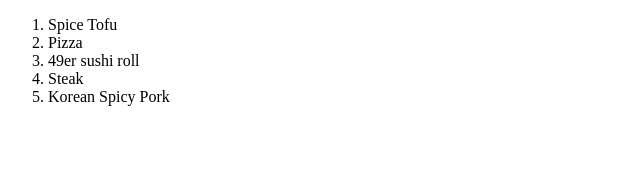
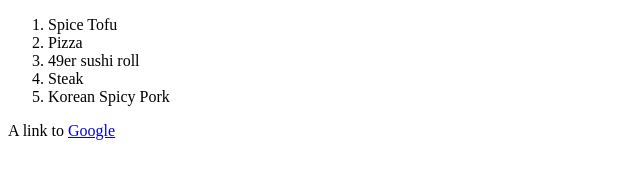
Before and after one commit to Randop3rsoN/randop3rson.github.io, a plain HTML site: page index.html in a window 1280 px wide. Shown: the whole page, without its empty margins (0-640 px from the left). Drawn offline with Linux system fonts and the light colour scheme.

Commit message:
update 2.0

```diff
--- a/index.html
+++ b/index.html
@@ -14,3 +14,7 @@
     </ol>
   </body>
 </html>
+<p>
+  A link to
+  <a href="https://www.koreanbapsang.com/dweji-bulgogi-korean-spicy-pork-bbq/">Google</a>
+</p>
```
